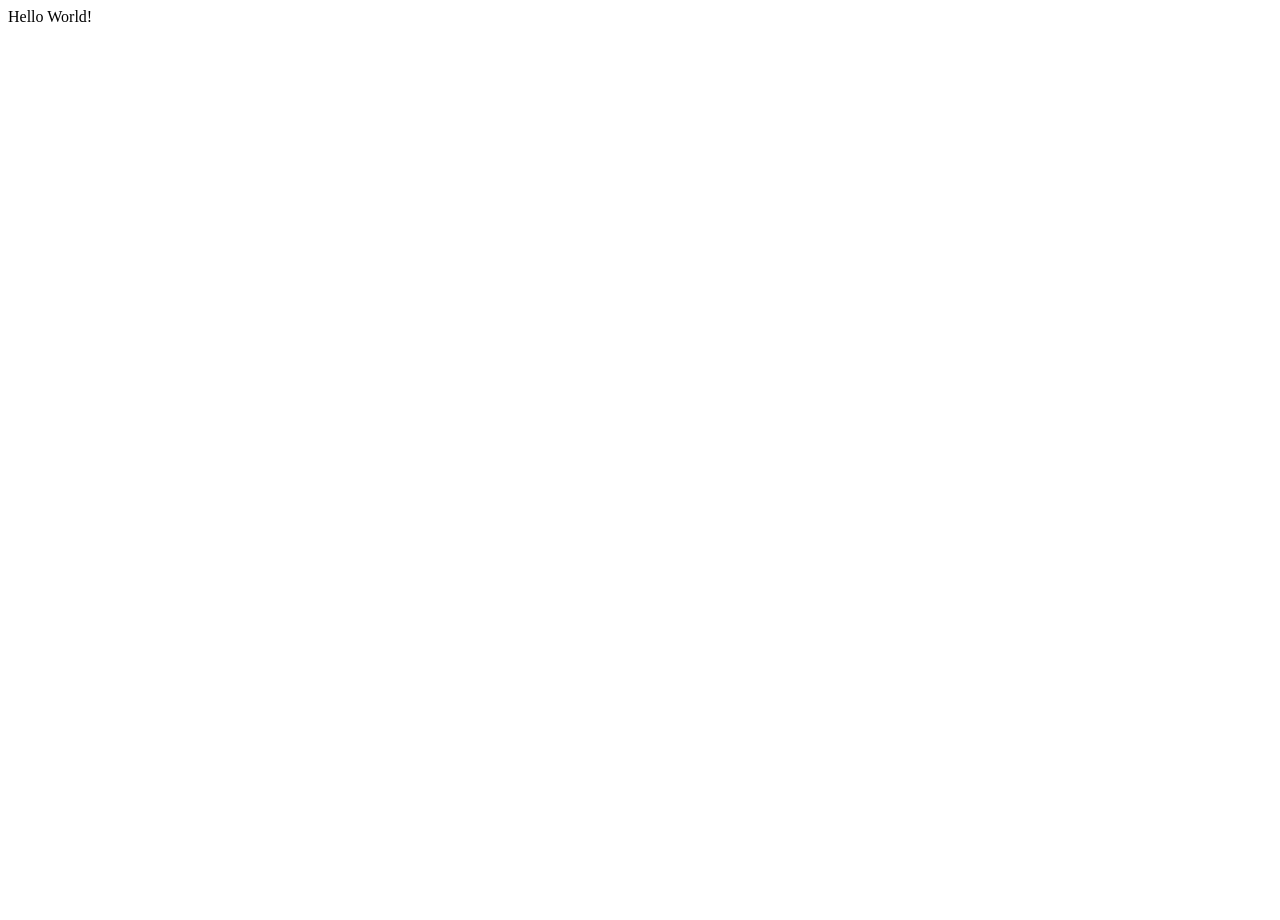
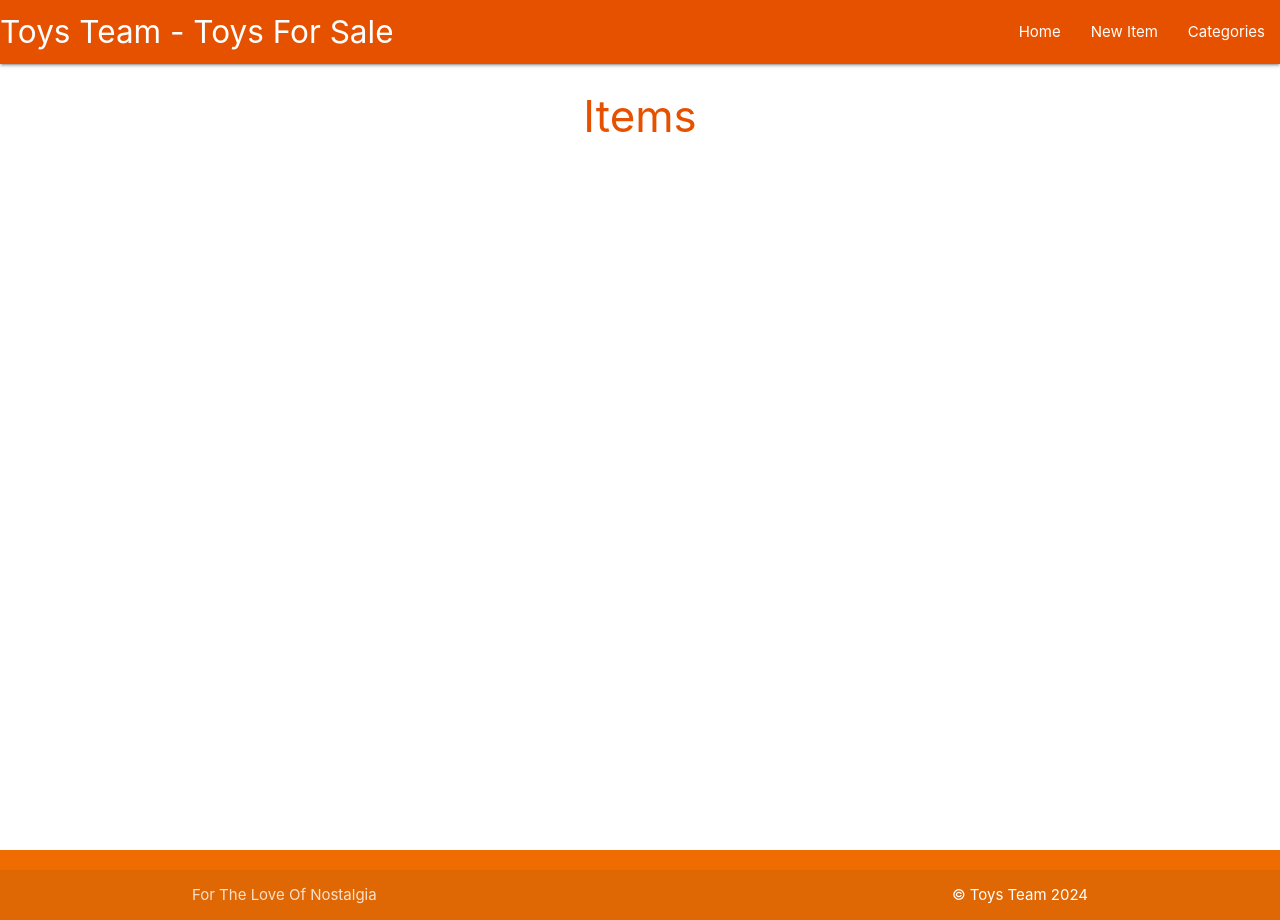
Before and after one commit to uctv9805/msp3-flask-sqlalchemy, a Flask app: page / in a window 1280 px wide. Before the commit the page is almost empty. Run offline with Flask 3, Linux system fonts and the light colour scheme.

Commit message:
set up basic front end template with navbar footer and tasks template using template inheritance

```diff
--- a/itemsforsale/routes.py
+++ b/itemsforsale/routes.py
@@ -5,4 +5,4 @@ from itemsforsale.models import Category, Item
 
 @app.route("/")
 def home():
-    return render_template("base.html")
+    return render_template("items.html")
--- /dev/null
+++ b/itemsforsale/static/css/style.css
@@ -0,0 +1,9 @@
+body {
+    display: flex;
+    min-height: 100vh;
+    flex-direction: column;
+}
+
+main {
+    flex: 1 0 auto;
+}
--- /dev/null
+++ b/itemsforsale/static/js/script.js
@@ -0,0 +1,5 @@
+document.addEventListener('DOMContentLoaded', function() {
+    // sidenav initialization
+    let sidenav = document.querySelectorAll('.sidenav');
+    M.Sidenav.init(sidenav);
+  });
--- a/itemsforsale/templates/base.html
+++ b/itemsforsale/templates/base.html
@@ -3,11 +3,55 @@
 <head>
     <meta charset="UTF-8">
     <meta name="viewport" content="width=device-width, initial-scale=1.0">
+    <link rel="stylesheet" href="https://cdnjs.cloudflare.com/ajax/libs/font-awesome/5.15.3/css/all.min.css"
+        integrity="sha512-iBBXm8fW90+nuLcSKlbmrPcLa0OT92xO1BIsZ+ywDWZCvqsWgccV3gFoRBv0z+8dLJgyAHIhR35VZc2oM/gI1w=="
+        crossorigin="anonymous" referrerpolicy="no-referrer">
+    <link rel="stylesheet" href="https://cdnjs.cloudflare.com/ajax/libs/materialize/1.0.0/css/materialize.min.css"
+        type="text/css">
+    <link rel="stylesheet" href="{{ url_for('static', filename='css/style.css') }}" type="text/css">
     <title>Items For Sale</title>
 </head>
 <body>
 
-    Hello World!
+    <header>
+        <!-- top navbar -->
+        <nav class="orange darken-4">
+            <div class="nav-wrapper">
+                <a href="#!" class="brand-logo">Toys Team - Toys For Sale</a>
+                <a href="#" data-target="mobile-demo" class="sidenav-trigger"><i class="fas fa-bars"></i></a>
+                <ul class="right hide-on-med-and-down">
+                    <li><a href="{{ url_for('home') }}">Home</a></li>
+                    <li><a href="">New Item</a></li>
+                    <li><a href="">Categories</a></li>
+                </ul>
+            </div>
+        </nav>
+
+        <!-- mobile sidenav -->
+        <ul class="sidenav" id="mobile-demo">
+            <li><a href="{{ url_for('home') }}">Home</a></li>
+            <li><a href="">New Item</a></li>
+            <li><a href="">Categories</a></li>
+        </ul>
+    </header>
+
+    <main class="container">
+        {% block content %}
+        {% endblock %}
+    </main>
+
+    <footer class="page-footer orange darken-3">
+        <div class="footer-copyright">
+          <div class="container">
+          For The Love Of Nostalgia
+          <a class="white-text right" href="https://www.instagram.com/ash_marshall0208/">&copy; Toys Team 2024</a>
+          </div>
+        </div>
+      </footer>
+
+    <script src="https://cdnjs.cloudflare.com/ajax/libs/materialize/1.0.0/js/materialize.min.js"></script>
+    <script src="{{ url_for('static', filename='js/script.js') }}"></script>
 
 </body>
+
 </html>
--- /dev/null
+++ b/itemsforsale/templates/items.html
@@ -0,0 +1,6 @@
+{% extends "base.html" %}
+{% block content %}
+
+<h3 class="orange-text text-darken-4 center-align">Items</h3>
+
+{% endblock %}
```
